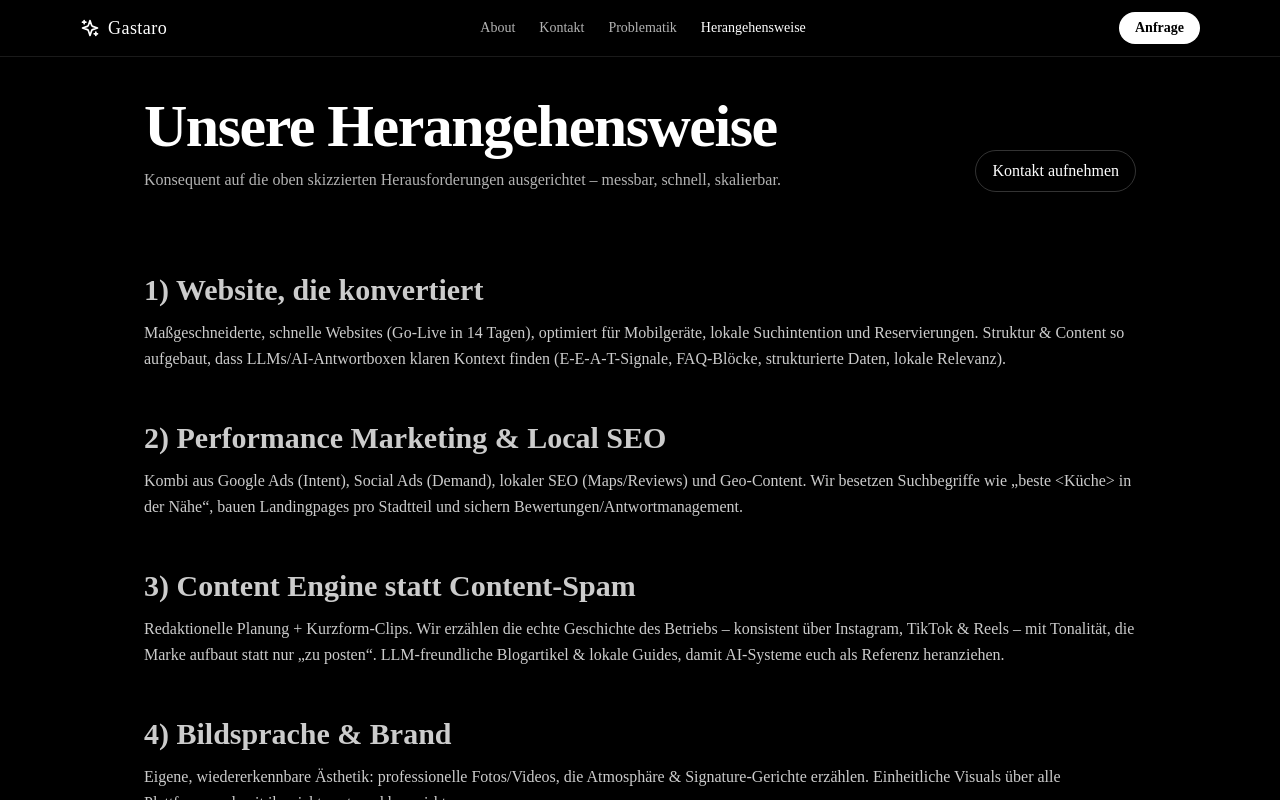
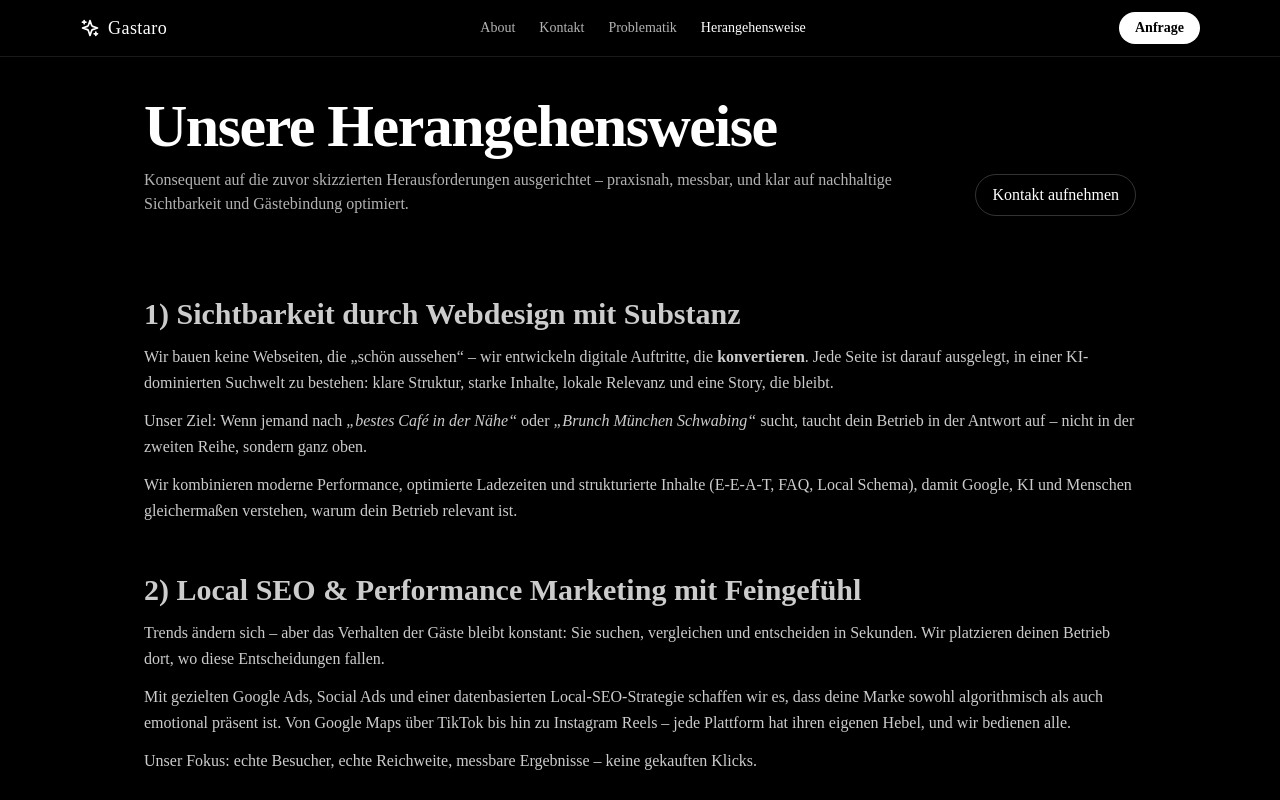
Before and after one commit to Seppel31/gastaro-website, a React (Vite) app: page / in a window 1280 px wide. Both pictures are taken after a click on the button "Herangehensweise". Shown: the top 800 px of the page. Built offline with nearby package versions, Linux system fonts and the light colour scheme.

Commit message:
Added neue Herangehensweise section mit verbessertem Bezug zur Problematik

```diff
--- a/src/components/GastaroSite.tsx
+++ b/src/components/GastaroSite.tsx
@@ -604,9 +604,11 @@ function HerangehensweiseView({ goContact }: { goContact: () => void }) {
     <main className="pt-24 pb-32 mx-auto max-w-5xl px-4">
       <div className="flex items-end justify-between gap-4">
         <div>
-          <h2 className="text-4xl md:text-6xl font-semibold tracking-tight">Unsere Herangehensweise</h2>
+          <h2 className="text-4xl md:text-6xl font-semibold tracking-tight">
+            Unsere Herangehensweise
+          </h2>
           <p className="text-white/70 mt-3 max-w-3xl">
-            Konsequent auf die oben skizzierten Herausforderungen ausgerichtet – messbar, schnell, skalierbar.
+            Konsequent auf die zuvor skizzierten Herausforderungen ausgerichtet – praxisnah, messbar, und klar auf nachhaltige Sichtbarkeit und Gästebindung optimiert.
           </p>
         </div>
         <button
@@ -618,54 +620,110 @@ function HerangehensweiseView({ goContact }: { goContact: () => void }) {
       </div>
 
       <section className="mt-20 space-y-12 text-white/80 leading-relaxed">
+        {/* Punkt 1 */}
         <div id="websites">
-          <h3 className="text-2xl md:text-3xl font-semibold mb-3">1) Website, die konvertiert</h3>
+          <h3 className="text-2xl md:text-3xl font-semibold mb-3">
+            1) Sichtbarkeit durch Webdesign mit Substanz
+          </h3>
           <p>
-            Maßgeschneiderte, schnelle Websites (Go-Live in 14 Tagen), optimiert für Mobilgeräte, lokale Suchintention
-            und Reservierungen. Struktur & Content so aufgebaut, dass LLMs/AI-Antwortboxen klaren Kontext finden
-            (E-E-A-T-Signale, FAQ-Blöcke, strukturierte Daten, lokale Relevanz).
+            Wir bauen keine Webseiten, die „schön aussehen“ – wir entwickeln digitale Auftritte, die <strong>konvertieren</strong>.
+            Jede Seite ist darauf ausgelegt, in einer KI-dominierten Suchwelt zu bestehen:
+            klare Struktur, starke Inhalte, lokale Relevanz und eine Story, die bleibt.
+          </p>
+          <p className="mt-3">
+            Unser Ziel: Wenn jemand nach <em>„bestes Café in der Nähe“</em> oder <em>„Brunch München Schwabing“</em> sucht,
+            taucht dein Betrieb in der Antwort auf – nicht in der zweiten Reihe, sondern ganz oben.
+          </p>
+          <p className="mt-3">
+            Wir kombinieren moderne Performance, optimierte Ladezeiten und strukturierte Inhalte (E-E-A-T, FAQ, Local Schema),
+            damit Google, KI und Menschen gleichermaßen verstehen, warum dein Betrieb relevant ist.
           </p>
         </div>
 
+        {/* Punkt 2 */}
         <div id="marketing">
-          <h3 className="text-2xl md:text-3xl font-semibold mb-3">2) Performance Marketing & Local SEO</h3>
+          <h3 className="text-2xl md:text-3xl font-semibold mb-3">
+            2) Local SEO & Performance Marketing mit Feingefühl
+          </h3>
           <p>
-            Kombi aus Google Ads (Intent), Social Ads (Demand), lokaler SEO (Maps/Reviews) und Geo-Content.
-            Wir besetzen Suchbegriffe wie „beste {`<Küche>`} in der Nähe“, bauen Landingpages pro Stadtteil
-            und sichern Bewertungen/Antwortmanagement.
+            Trends ändern sich – aber das Verhalten der Gäste bleibt konstant: Sie suchen, vergleichen und entscheiden in Sekunden.
+            Wir platzieren deinen Betrieb dort, wo diese Entscheidungen fallen.
+          </p>
+          <p className="mt-3">
+            Mit gezielten Google Ads, Social Ads und einer datenbasierten Local-SEO-Strategie schaffen wir es,
+            dass deine Marke sowohl algorithmisch als auch emotional präsent ist.
+            Von Google Maps über TikTok bis hin zu Instagram Reels – jede Plattform hat ihren eigenen Hebel, und wir bedienen alle.
+          </p>
+          <p className="mt-3">
+            Unser Fokus: echte Besucher, echte Reichweite, messbare Ergebnisse – keine gekauften Klicks.
           </p>
         </div>
 
+        {/* Punkt 3 */}
         <div id="socialmedia">
-          <h3 className="text-2xl md:text-3xl font-semibold mb-3">3) Content Engine statt Content-Spam</h3>
+          <h3 className="text-2xl md:text-3xl font-semibold mb-3">
+            3) Content, der hängen bleibt – keine Flut aus leeren Posts
+          </h3>
           <p>
-            Redaktionelle Planung + Kurzform-Clips. Wir erzählen die echte Geschichte des Betriebs – konsistent
-            über Instagram, TikTok & Reels – mit Tonalität, die Marke aufbaut statt nur „zu posten“.
-            LLM-freundliche Blogartikel & lokale Guides, damit AI-Systeme euch als Referenz heranziehen.
+            In einer Welt, in der täglich Millionen Inhalte veröffentlicht werden, braucht es Strategie statt Quantität.
+            Wir schaffen Content, der Emotionen weckt, Geschichten erzählt und Wiedererkennung schafft.
+          </p>
+          <p className="mt-3">
+            Unsere Content Engine sorgt dafür, dass dein Betrieb kontinuierlich präsent bleibt –
+            mit authentischen Bildern, Reels und Beiträgen, die deine Werte transportieren.
+            Kein generischer „Social Feed“, sondern eine erlebbare Marke mit Haltung.
+          </p>
+          <p className="mt-3">
+            So entsteht nicht nur Reichweite, sondern echte digitale Identität – ein Auftritt, der Vertrauen schafft
+            und über Algorithmen hinaus funktioniert.
           </p>
         </div>
 
+        {/* Punkt 4 */}
         <div id="fotos">
-          <h3 className="text-2xl md:text-3xl font-semibold mb-3">4) Bildsprache & Brand</h3>
+          <h3 className="text-2xl md:text-3xl font-semibold mb-3">
+            4) Bildsprache & Branding, das Emotionen verkauft
+          </h3>
           <p>
-            Eigene, wiedererkennbare Ästhetik: professionelle Fotos/Videos, die Atmosphäre & Signature-Gerichte erzählen.
-            Einheitliche Visuals über alle Plattformen, damit ihr nicht austauschbar wirkt.
+            Wir setzen auf visuelle Identität statt Austauschbarkeit.
+            Mit professioneller Foto- und Videoproduktion erschaffen wir einen Stil, der Gäste fesselt und deine Marke unterscheidet.
+          </p>
+          <p className="mt-3">
+            Jede Aufnahme erzählt eine Geschichte – vom Espresso bis zur Atmosphäre.
+            Einheitliche Visuals über alle Plattformen hinweg sorgen für Wiedererkennung und Markenbindung.
+          </p>
+          <p className="mt-3">
+            Das Ziel: Bilder, die nicht nur gesehen, sondern <strong>gefühlt</strong> werden.
           </p>
         </div>
 
+        {/* Punkt 5 */}
         <div>
-          <h3 className="text-2xl md:text-3xl font-semibold mb-3">5) Lokal + Digital</h3>
+          <h3 className="text-2xl md:text-3xl font-semibold mb-3">
+            5) Lokal & Digital verzahnt – ganzheitliche Präsenz
+          </h3>
           <p>
-            Digitale Kampagnen ergänzt durch lokale Touchpoints: Plakate/City-Light-Anleihen, Flyer, Eröffnungsaktionen.
-            Online → Offline sauber verknüpft (QR, Offer-Codes, Tracking).
+            Sichtbarkeit endet nicht online. Wir verknüpfen digitale Maßnahmen mit lokalem Marketing:
+            Eröffnungsaktionen, Flyer, QR-Kampagnen oder City-Light-Plakate, die perfekt auf deine Online-Strategie abgestimmt sind.
+          </p>
+          <p className="mt-3">
+            So entsteht ein durchgängiger Markenerlebnis-Loop:
+            Menschen entdecken dich online, erleben dich offline – und teilen es wieder online.
           </p>
         </div>
 
+        {/* Punkt 6 */}
         <div>
-          <h3 className="text-2xl md:text-3xl font-semibold mb-3">6) Betrieb: Speed, Verlässlichkeit, Transparenz</h3>
+          <h3 className="text-2xl md:text-3xl font-semibold mb-3">
+            6) Transparente Zusammenarbeit & echte Ergebnisse
+          </h3>
           <p>
-            24/7 erreichbar, klarer Ansprechpartner, schnelle Iterationen, NDA auf Wunsch. Monatlicher Report mit
-            Zahlen statt Floskeln. Ziel: wiederkehrende Gäste, planbare Auslastung, Top-Bewertungen.
+            Wir sind 24/7 erreichbar, kommunizieren ehrlich und liefern Ergebnisse, keine Ausreden.
+            Du bekommst monatliche Reports, klare KPIs und greifbare Fortschritte.
+          </p>
+          <p className="mt-3">
+            Wir arbeiten diskret, effizient und partnerschaftlich – mit Fokus auf Wachstum, Vertrauen und Beständigkeit.
+            Unser Ziel ist nicht die einmalige Kampagne, sondern deine dauerhafte digitale Stärke.
           </p>
         </div>
       </section>
@@ -675,12 +733,13 @@ function HerangehensweiseView({ goContact }: { goContact: () => void }) {
           onClick={goContact}
           className="inline-flex items-center gap-2 rounded-full border border-white/20 px-5 py-2.5 hover:bg-white hover:text-black transition"
         >
-          Loslegen <ArrowRight className="h-4 w-4" />
+          Jetzt unverbindlich anfragen <ArrowRight className="h-4 w-4" />
         </button>
       </div>
     </main>
   );
 }
+
 
 /* ---------- HILFSKOMPONENTEN ---------- */
 function Field({
```
